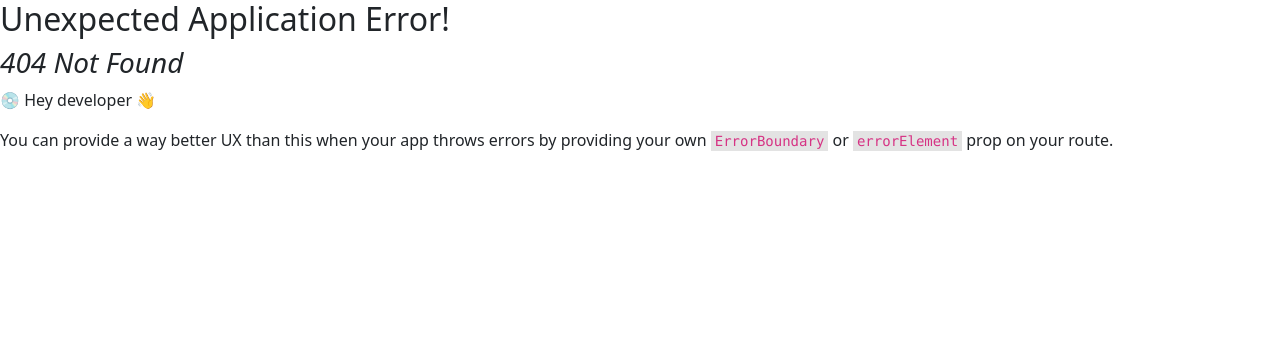
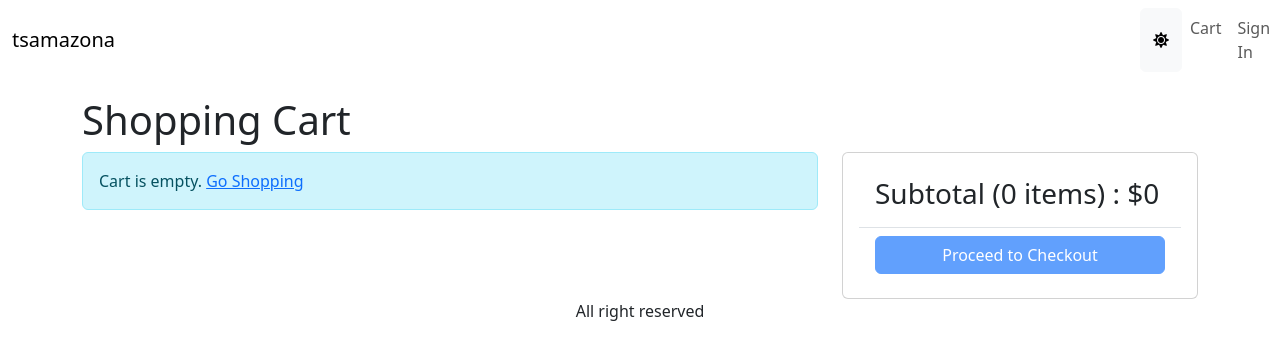
Before and after one commit to nzluis/amaclone, a React (Vite) app in the folder client/: page /cart in a window 1280 px wide. Before the commit this address had no page. Shown: the top 360 px of the page. Built offline with nearby package versions, Linux system fonts and the light colour scheme.

Commit message:
create CartPage

```diff
--- a/client/src/index.css
+++ b/client/src/index.css
@@ -19,3 +19,7 @@
 img.large {
   max-width: 100%;
 }
+
+img.thumbnail {
+  height: 80px;
+}
--- a/client/src/main.tsx
+++ b/client/src/main.tsx
@@ -15,12 +15,14 @@
 import { ReactQueryDevtools } from '@tanstack/react-query-devtools';
 import { QueryClient, QueryClientProvider } from '@tanstack/react-query';
 import { StoreProvider } from './Store'
+import CartPage from './pages/CartPage.tsx';
 
 const router = createBrowserRouter(
   createRoutesFromElements(
     <Route path="/" element={<App />}>
       <Route index={true} element={<HomePage />} />
       <Route path='/product/:slug' element={<ProductPage />} />
+      <Route path="cart" element={<CartPage />} />
       {/* <Route path="dashboard" element={<Dashboard />} /> */}
       {/* ... etc. */}
     </Route>
--- /dev/null
+++ b/client/src/pages/CartPage.tsx
@@ -0,0 +1,123 @@
+import { useContext } from 'react'
+import { Button, Card, Col, ListGroup, Row } from 'react-bootstrap'
+import { Helmet } from 'react-helmet-async'
+import { Link, useNavigate } from 'react-router-dom'
+import { toast } from 'react-toastify'
+import MessageBox from '../component/MessageBox'
+import { Store } from '../Store'
+import { CartItem } from '../types/Cart'
+
+export default function CartPage() {
+  const navigate = useNavigate()
+
+  const {
+    state: {
+      mode,
+      cart: { cartItems },
+    },
+    dispatch,
+  } = useContext(Store)
+
+  const updateCartHandler = (item: CartItem, quantity: number) => {
+    if (item.countInStock < quantity) {
+      toast.warn('Sorry. Product is out of stock')
+      return
+    }
+    dispatch({
+      type: 'CART_ADD_ITEM',
+      payload: { ...item, quantity },
+    })
+  }
+  const checkoutHandler = () => {
+    navigate('/signin?redirect=/shipping')
+  }
+
+  return (
+    <div>
+      <Helmet>
+        <title>Shopping Cart</title>
+      </Helmet>
+      <h1>Shopping Cart</h1>
+      <Row>
+        <Col md={8}>
+          {cartItems.length === 0 ? (
+            <MessageBox>
+              Cart is empty. <Link to="/">Go Shopping</Link>
+            </MessageBox>
+          ) : (
+            <ListGroup>
+              {cartItems.map((item: CartItem) => (
+                <ListGroup.Item key={item._id}>
+                  <Row className="align-items-center">
+                    <Col md={4}>
+                      <img
+                        src={item.image}
+                        alt={item.name}
+                        className="img-fluid rounded thumbnail"
+                      ></img>{' '}
+                      <Link to={`/product/${item.slug}`}>{item.name}</Link>
+                    </Col>
+                    <Col md={3}>
+                      <Button
+                        onClick={() =>
+                          updateCartHandler(item, item.quantity - 1)
+                        }
+                        variant={mode}
+                        disabled={item.quantity === 1}
+                      >
+                        <i className="fas fa-minus-circle"></i>
+                      </Button>{' '}
+                      <span>{item.quantity}</span>
+                      <Button
+                        variant={mode}
+                        onClick={() =>
+                          updateCartHandler(item, item.quantity + 1)
+                        }
+                        disabled={item.quantity === item.countInStock}
+                      >
+                        <i className="fas fa-plus-circle"></i>
+                      </Button>
+                    </Col>
+                    <Col md={3}>${item.price}</Col>
+                    <Col md={2}>
+                      <Button variant={mode}>
+                        <i className="fas fa-trash"></i>
+                      </Button>
+                    </Col>
+                  </Row>
+                </ListGroup.Item>
+              ))}
+            </ListGroup>
+          )}
+        </Col>
+        <Col md={4}>
+          <Card>
+            <Card.Body>
+              <ListGroup variant="flush">
+                <ListGroup.Item>
+                  <h3>
+                    Subtotal ({cartItems.reduce((a, c) => a + c.quantity, 0)}{' '}
+                    items) : $
+                    {cartItems.reduce((a, c) => a + c.price * c.quantity, 0)}
+                  </h3>
+                </ListGroup.Item>
+                <ListGroup.Item>
+                  <div className="d-grid">
+                    <Button
+                      type="button"
+                      variant="primary"
+                      onClick={checkoutHandler}
+                      disabled={cartItems.length === 0}
+                    >
+                      Proceed to Checkout
+                    </Button>
+                  </div>
+                </ListGroup.Item>
+              </ListGroup>
+            </Card.Body>
+          </Card>
+        </Col>
+      </Row>
+    </div>
+  )
+}
```
